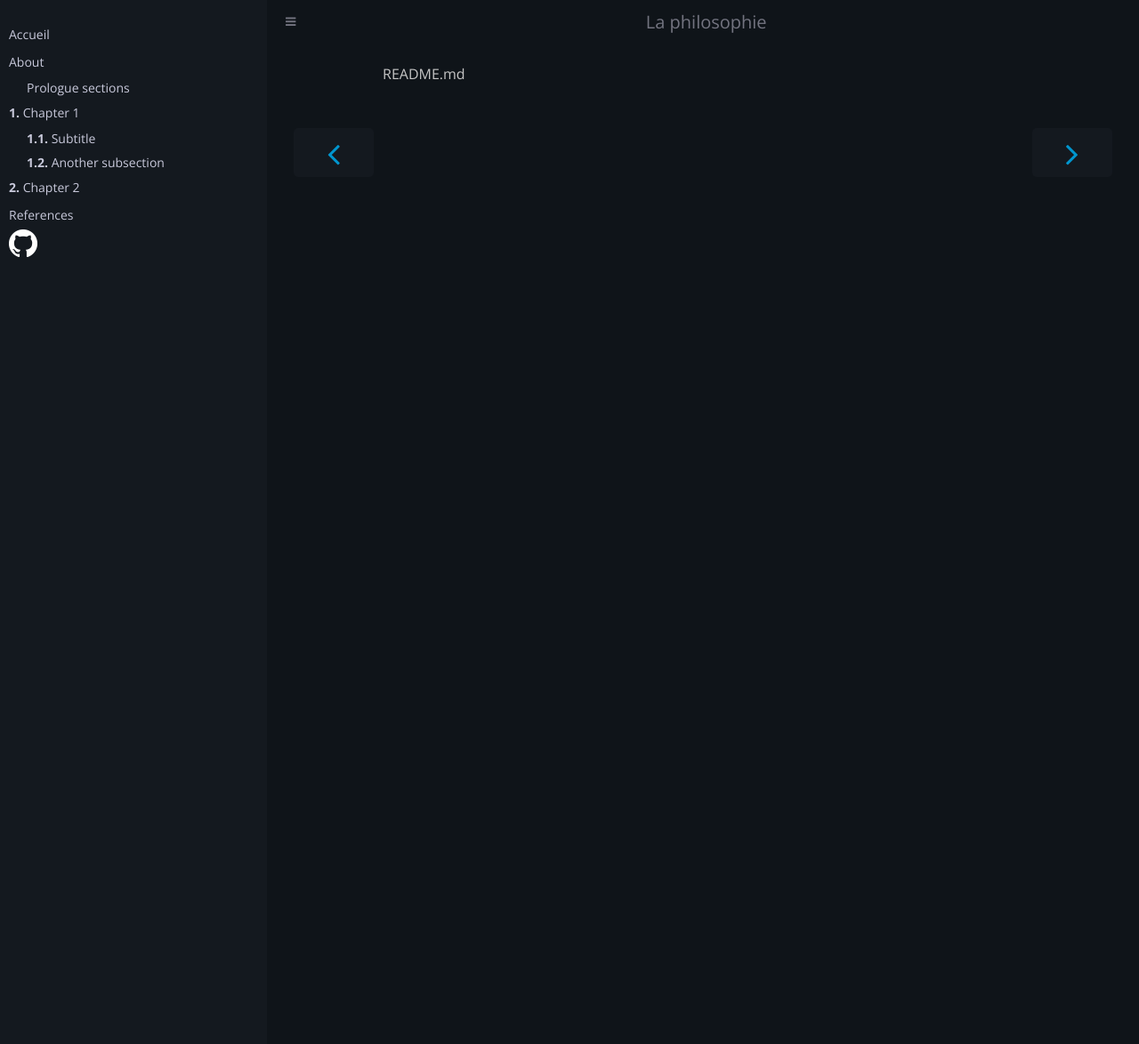
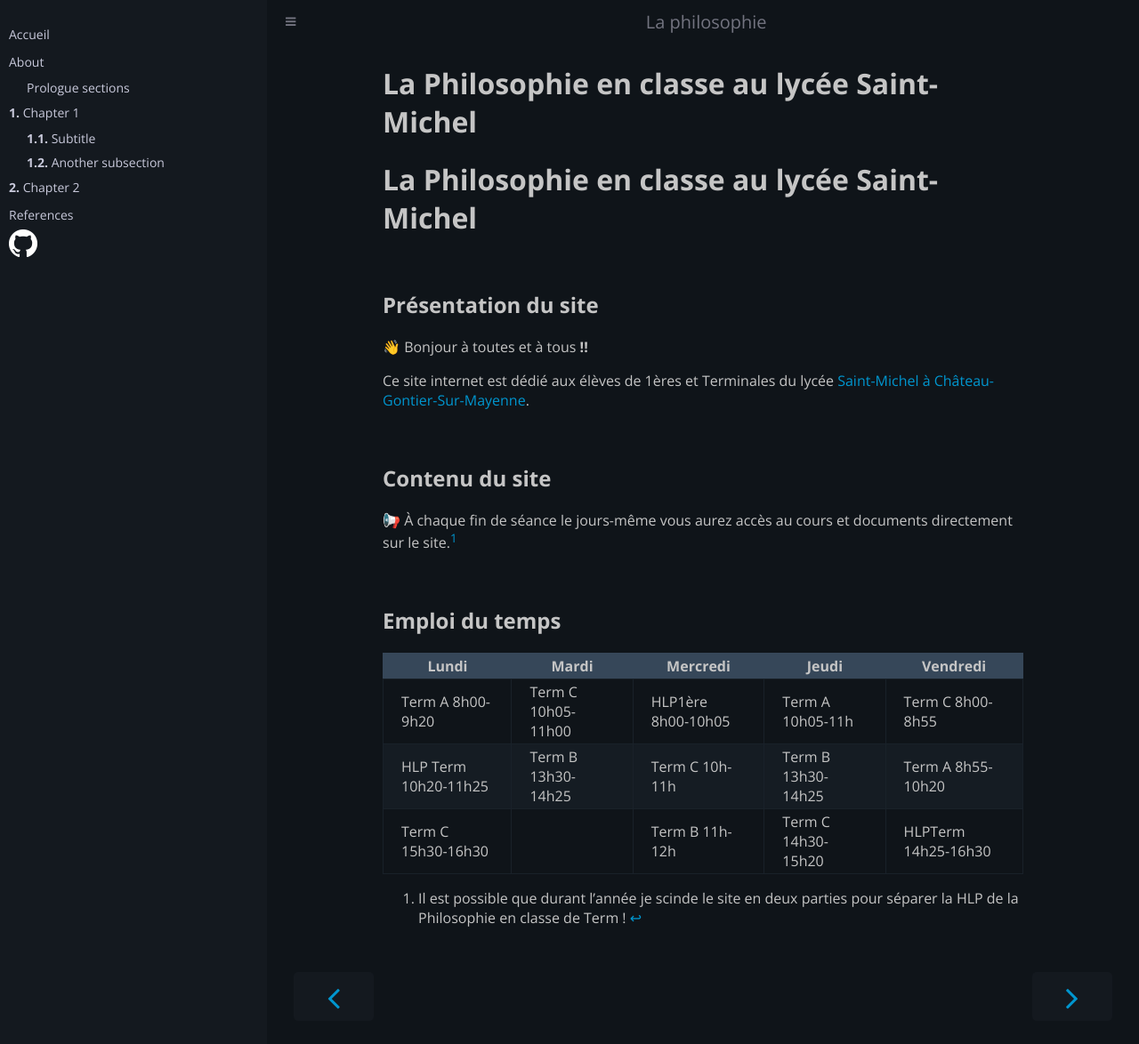
Before and after one commit to la-philosophie/cours, a Jekyll site: the page built from index.md, in a window 1280 px wide and 1198 px high. Shown: the top 1174 px of the window at 89% size. Built offline with Jekyll 4.4.1, drawn with Linux system fonts in a browser that asks for light colours; our own code applies the rules of GitHub Pages for plain Markdown files.

Commit message:
Update index.md

```diff
--- a/index.md
+++ b/index.md
@@ -1 +1,26 @@
-README.md
+# La Philosophie en classe au lycée Saint-Michel
+
+## Présentation du site
+
+👋 Bonjour à toutes et à tous **!!**
+
+Ce site internet est dédié aux élèves de 1ères et Terminales du lycée [Saint-Michel à Château-Gontier-Sur-Mayenne](https://eccg53.paysdelaloire.e-lyco.fr/?utm_source=enseignement-prive.info).
+
+
+## Contenu du site
+
+📢  À chaque fin de séance le jours-même vous aurez accès au cours et documents directement sur le site.[^1]
+
+
+
+## Emploi du temps
+
+Lundi | Mardi | Mercredi | Jeudi | Vendredi
+- | - | - | - | -
+Term A 8h00-9h20| Term C 10h05-11h00 | HLP1ère 8h00-10h05 | Term A 10h05-11h | Term C 8h00-8h55
+HLP Term 10h20-11h25 | Term B 13h30-14h25 | Term C 10h-11h | Term B 13h30-14h25 | Term A 8h55-10h20
+Term C 15h30-16h30 |  | Term B 11h-12h | Term C 14h30-15h20 | HLPTerm 14h25-16h30
+
+
+
+[^1]: Il est possible que durant l'année je scinde le site en deux parties pour séparer la HLP de la Philosophie en classe de Term !
```
